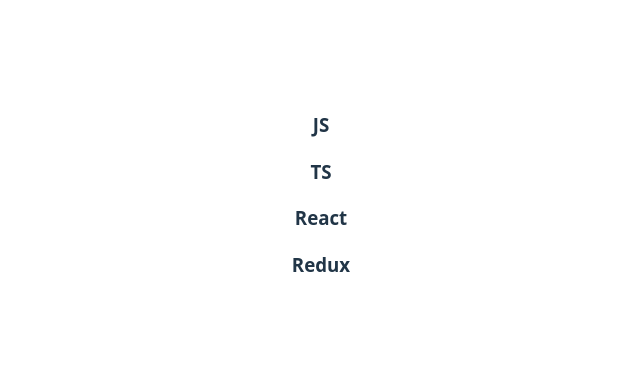
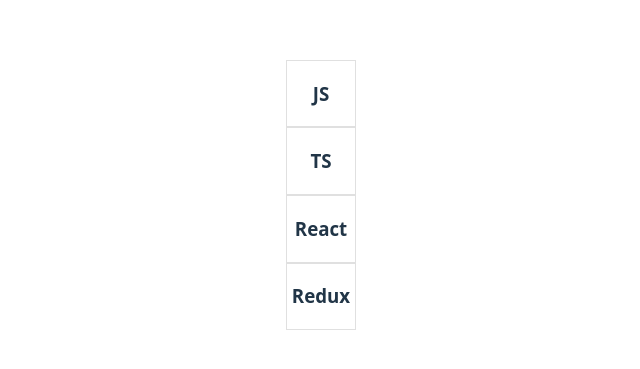
Before and after one commit to 1rko/tasks-examples, a React (Vite) app: page / in a window 1280 px wide. Shown: the part 205-574 px from the top of the page, without its empty margins (319-959 px from the left). Built offline with nearby package versions, Linux system fonts and the light colour scheme.

Commit message:
Мелкие фиксы Accordion

```diff
--- /dev/null
+++ b/src/components/Accordion/Accordion.module.css
@@ -0,0 +1,8 @@
+.accordionWrapper{
+    border: 1px solid #e0e0e0;
+}
+
+.text{
+    cursor: pointer;
+    padding:0 5px;
+}
--- a/src/components/Accordion/Accordion.tsx
+++ b/src/components/Accordion/Accordion.tsx
@@ -1,5 +1,6 @@
 import {useAutoAnimate} from "@formkit/auto-animate/react";
 import {useState} from "react";
+import s from './Accordion.module.css'
 
 type Props = {
     title?: string
@@ -20,8 +21,8 @@
     const [parent] = useAutoAnimate<HTMLDivElement>()
 
     return (
-        <div ref={parent}>
-            <h3 onClick={toggleHandler}>{title}</h3>
+        <div ref={parent} className={s.accordionWrapper}>
+            <h3 className={s.text} onClick={toggleHandler}>{title}</h3>
             {isCollapsed && children}
         </div>
     );
```
